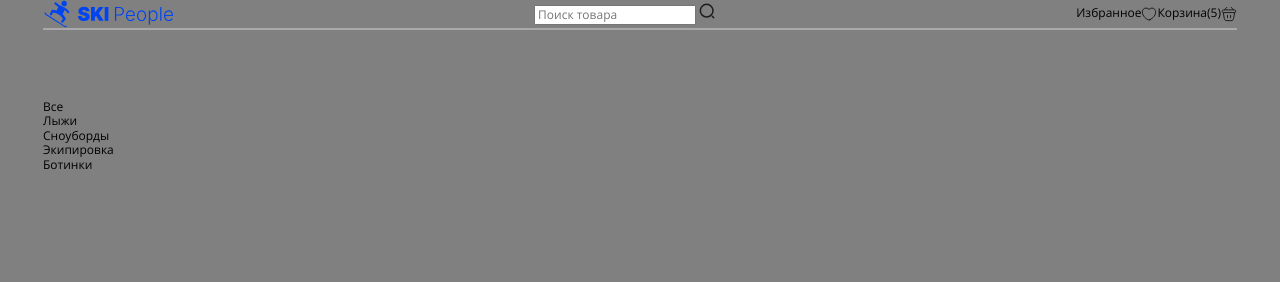
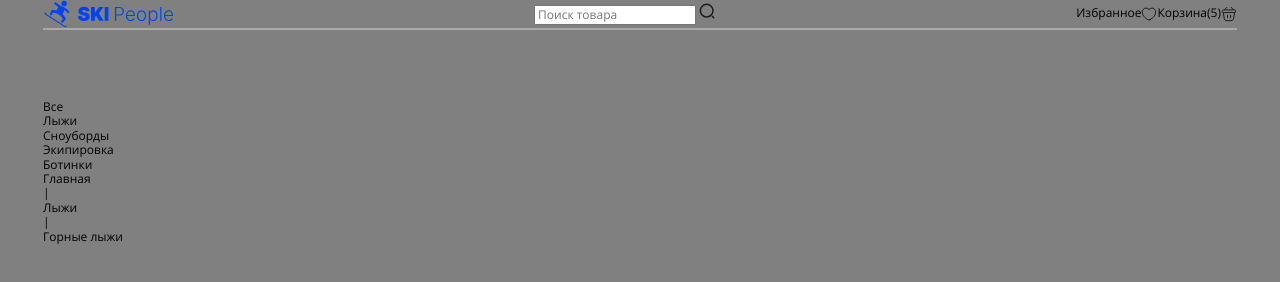
Before and after one commit to mindfling/MP-SKI-People, a website built with Vite: page index.html in a window 1280 px wide. Built offline with nearby package versions, Linux system fonts and the light colour scheme.

Commit message:
feat breadcrumb

```diff
--- a/index.html
+++ b/index.html
@@ -11,6 +11,7 @@
     <title>SKI People</title>
   </head>
   <body class="page">
+    <!-- HEADER -->
     <header class="header">
       <div class="container">
         <div class="header__wrapper">
@@ -53,6 +54,7 @@
       </div>
     </header>
 
+    <!-- КАТАЛОГ ВЫБОР ТОВАРОВ -->
     <div class="catalog">
       <div class="container">
         <ul class="catalog__list">
@@ -75,5 +77,26 @@
       </div>
     </div>
 
+    <!-- ХЛЕБНЫЕ КРОШКИ -->
+    <div class="breadcrumb">
+      <div class="container">
+        <nav class="breadcrumb__navigation">
+          <ul class="breadcrumb__list">
+            <li class="breadcrumb__item">
+              <a class="breadcrumb__link" href="#">Главная</a>
+            </li>
+            <span>|</span>
+            <li class="breadcrumb__item">
+              <a class="breadcrumb__link" href="#">Лыжи</a>
+            </li>
+            <span>|</span>
+            <li class="breadcrumb__item">
+              <a class="breadcrumb__link" href="#">Горные лыжи</a>
+            </li>
+          </ul>
+        </nav>
+      </div>
+    </div>
+
   </body>
 </html>
```
